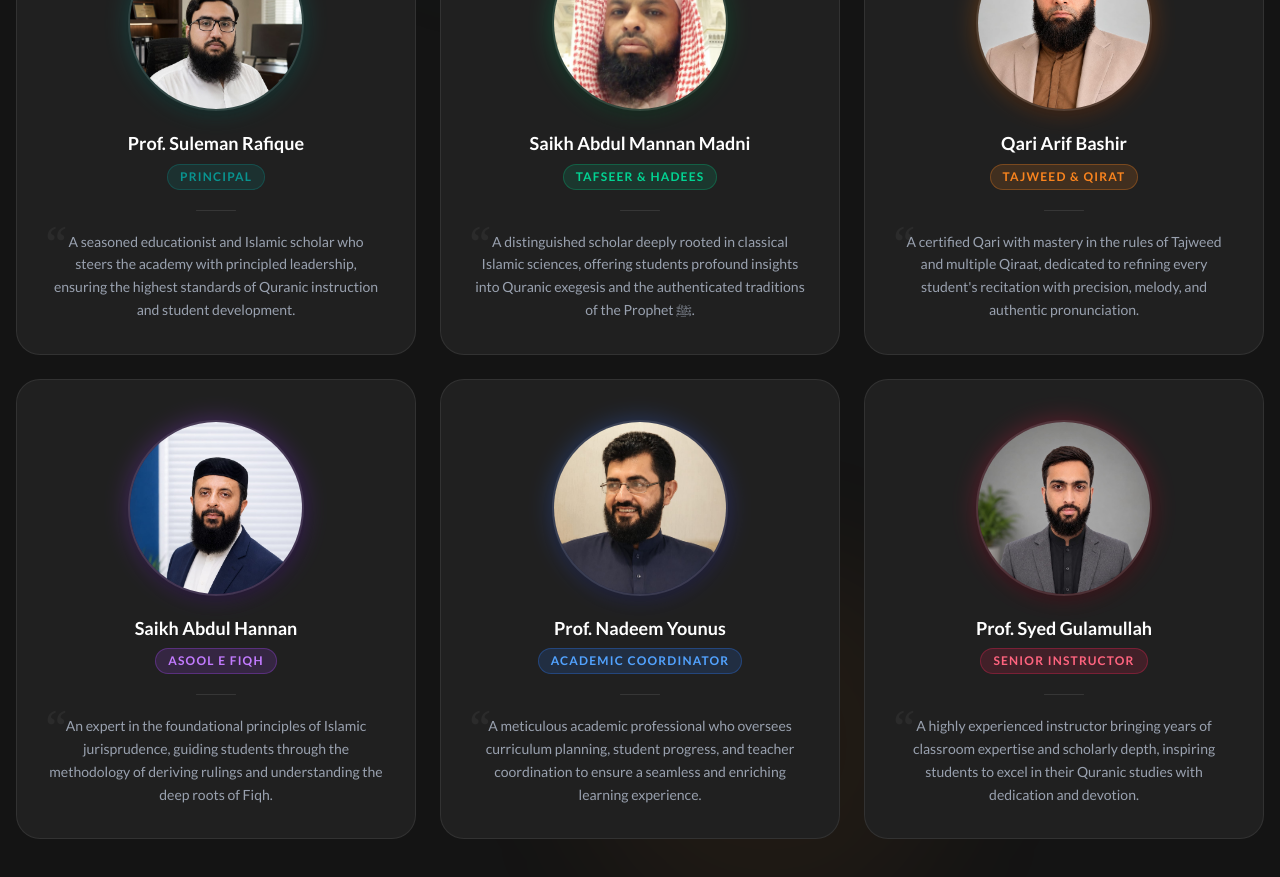
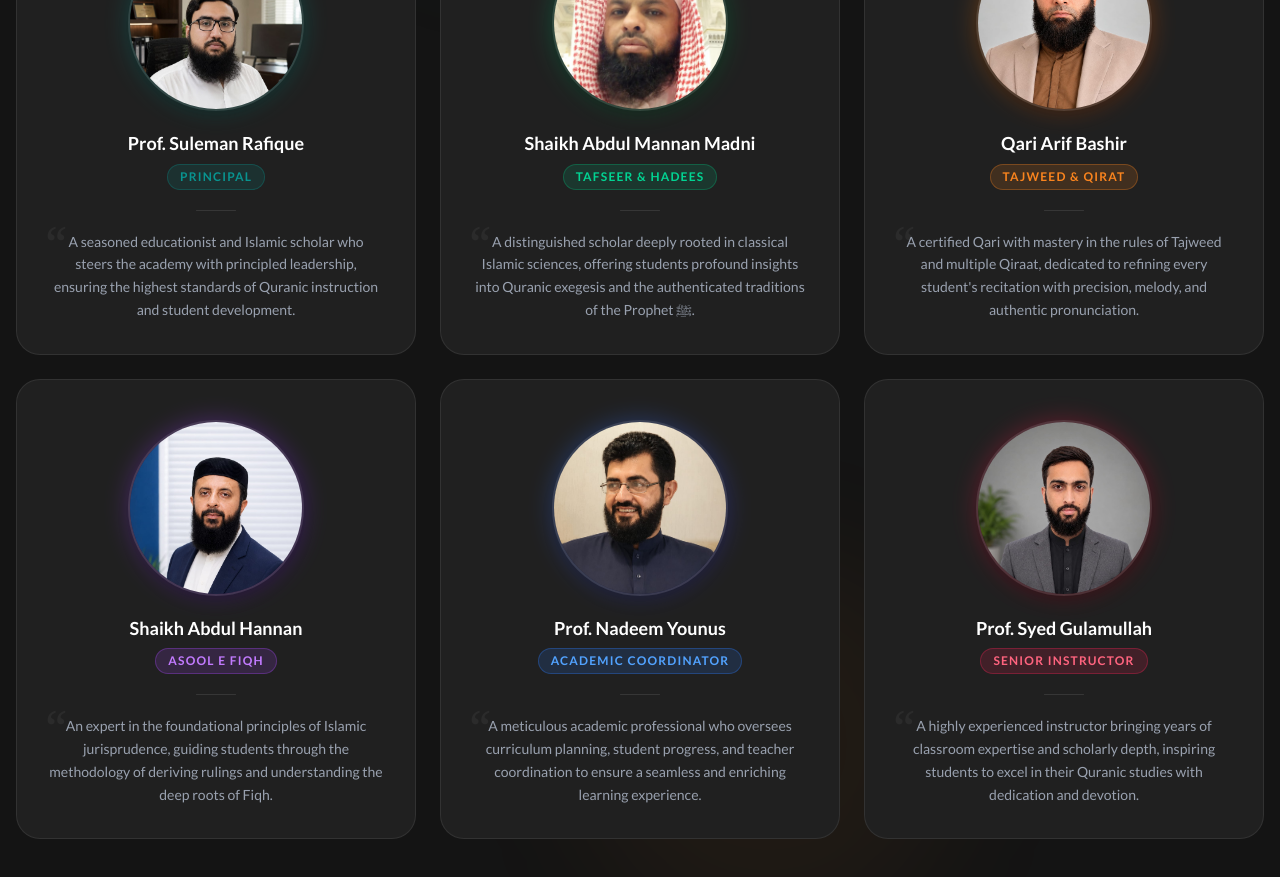
Before and after one commit to hassanwd/AlBurhanQuranAcademy, a Next.js app: page /about in a window 1280 px wide. Shown: the part 1280-2157 px from the top of the page. Built offline with nearby package versions, Linux system fonts and the light colour scheme.

Commit message:
Update Name

```diff
--- a/src/components/about/TeamCarousel.tsx
+++ b/src/components/about/TeamCarousel.tsx
@@ -10,7 +10,7 @@ const team = [
     badge: "bg-[var(--color-sky)]/15 text-[var(--color-sky)] border-[var(--color-sky)]/30",
   },
   {
-    name: "Saikh Abdul Mannan Madni",
+    name: "Shaikh Abdul Mannan Madni",
     role: "Tafseer & Hadees",
     bio: "A distinguished scholar deeply rooted in classical Islamic sciences, offering students profound insights into Quranic exegesis and the authenticated traditions of the Prophet ﷺ.",
     image: "/Saikh Abdul Mannan Madni.jpeg",
@@ -26,7 +26,7 @@ const team = [
     badge: "bg-[var(--color-accent)]/15 text-[var(--color-accent)] border-[var(--color-accent)]/30",
   },
   {
-    name: "Saikh Abdul Hannan",
+    name: "Shaikh Abdul Hannan",
     role: "Asool e Fiqh",
     bio: "An expert in the foundational principles of Islamic jurisprudence, guiding students through the methodology of deriving rulings and understanding the deep roots of Fiqh.",
     image: "/Saikh Abdul Hannan kelani.jpeg",
```
